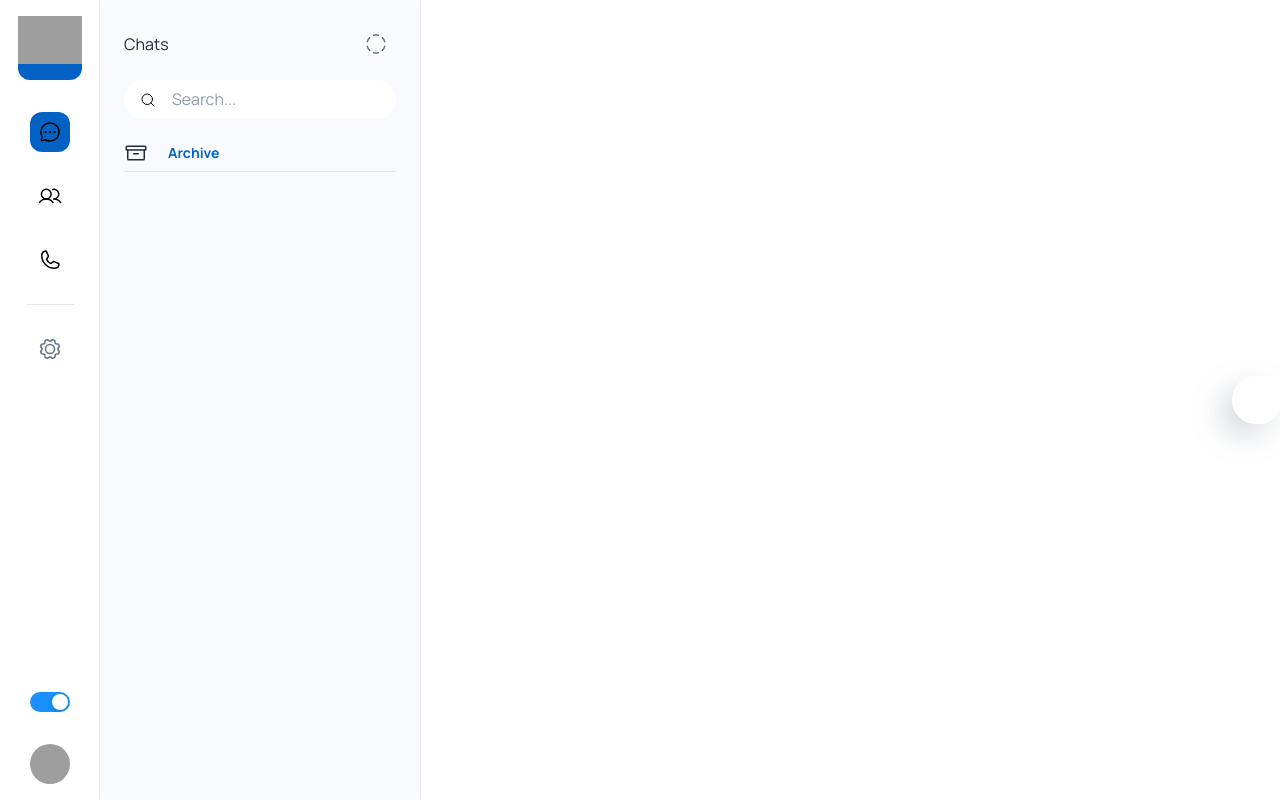
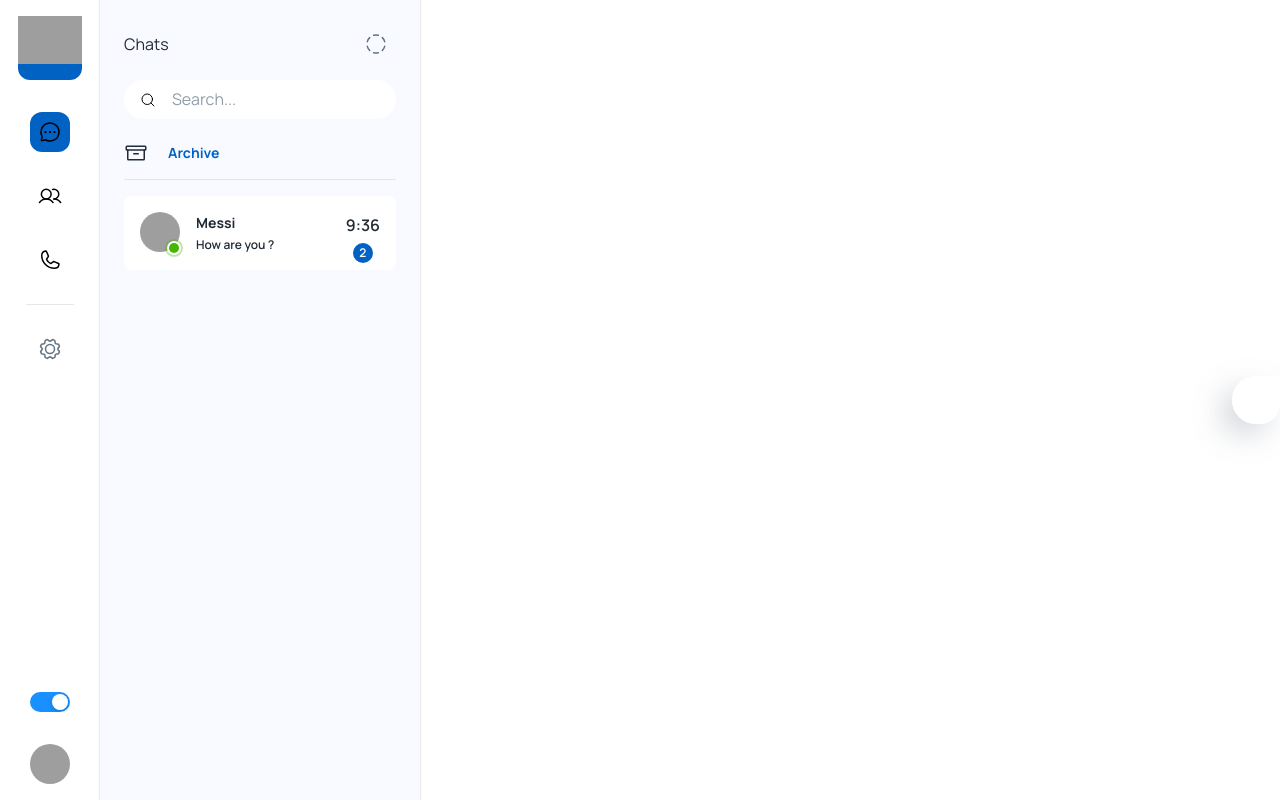
Before and after one commit to Berat-Ozgen/Modern-React-Chat, a React (Create React App) app: page /app in a window 1280 px wide. Built offline with nearby package versions, Linux system fonts and the light colour scheme; grey boxes are pictures that could not be loaded; some icons are missing.

Commit message:
chats js Chat
chats js Chat

```diff
--- a/src/pages/dashboard/Chats.js
+++ b/src/pages/dashboard/Chats.js
@@ -6,10 +6,79 @@
   InputBase,
   Button,
   Divider,
+  Avatar,
 } from "@mui/material";
+import Badge from "@mui/material/Badge";
 import { styled, alpha } from "@mui/material/styles";
 import { Archive, CircleDashed, MagnifyingGlass } from "phosphor-react";
 import React from "react";
+import { Faker } from "@faker-js/faker";
+
+const StyledBadge = styled(Badge)(({ theme }) => ({
+  "& .MuiBadge-badge": {
+    backgroundColor: "#44b700",
+    color: "#44b700",
+    boxShadow: `0 0 0 2px ${theme.palette.background.paper}`,
+    "&::after": {
+      position: "absolute",
+      top: 0,
+      left: 0,
+      width: "100%",
+      height: "100%",
+      borderRadius: "50%",
+      animation: "ripple 1.2s infinite ease-in-out",
+      border: "1px solid currentColor",
+      content: '""',
+    },
+  },
+  "@keyframes ripple": {
+    "0%": {
+      transform: "scale(.8)",
+      opacity: 1,
+    },
+    "100%": {
+      transform: "scale(2.4)",
+      opacity: 0,
+    },
+  },
+}));
+
+const ChatElement = () => {
+  return (
+    <Box
+      sx={{
+        width: "100%",
+        borderRadius: 1,
+        backgroundColor: "#fff",
+      }}
+      p={2}
+    >
+      <Stack
+        direction={"row"}
+        alignItems={"center"}
+        justifyContent={"space-between"}
+      >
+        <Stack direction={"row"} spacing={2}>
+          <StyledBadge
+            overlap="circular"
+            anchorOrigin={{ vertical: "bottom", horizontal: "right" }}
+            variant="dot"
+          >
+            <Avatar alt="Remy Sharp" src="/static/images/avatar/1.jpg" />
+          </StyledBadge>
+          <Stack spacing={0.3}>
+            <Typography variant="subtitle2">Messi</Typography>
+            <Typography variant="caption">How are you ?</Typography>
+          </Stack>
+        </Stack>
+        <Stack spacing={2} alignItems="center">
+          <Typography sx={{ fontWeight: 600 }}>9:36</Typography>
+          <Badge color="primary" badgeContent={2}></Badge>
+        </Stack>
+      </Stack>
+    </Box>
+  );
+};
 
 const Search = styled("div")(({ theme }) => ({
   position: "relative",
@@ -72,12 +141,17 @@
             />
           </Search>
         </Stack>
-        <Stack>
+        <Stack spacing={1}>
           <Stack direction={"row"} alignItems={"center"} spacing={1.5}>
             <Archive size={24} />
             <Button>Archive</Button>
           </Stack>
           <Divider />
+        </Stack>
+        <Stack>
+          <Stack direction={"column"}>
+            <ChatElement />
+          </Stack>
         </Stack>
       </Stack>
     </Box>
@@ -85,3 +159,5 @@
 };
 
 export default Chats;
+
+// 2335
```
